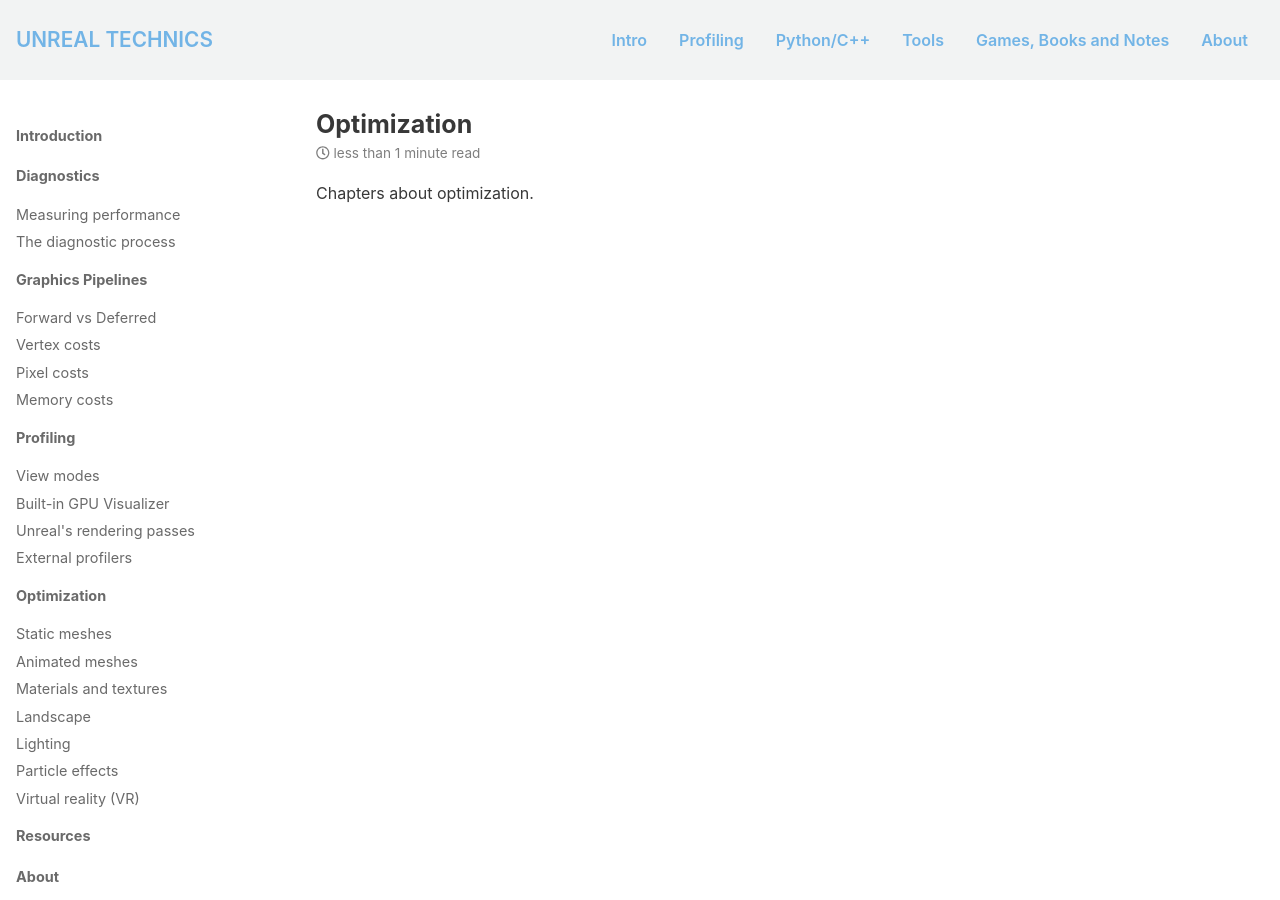
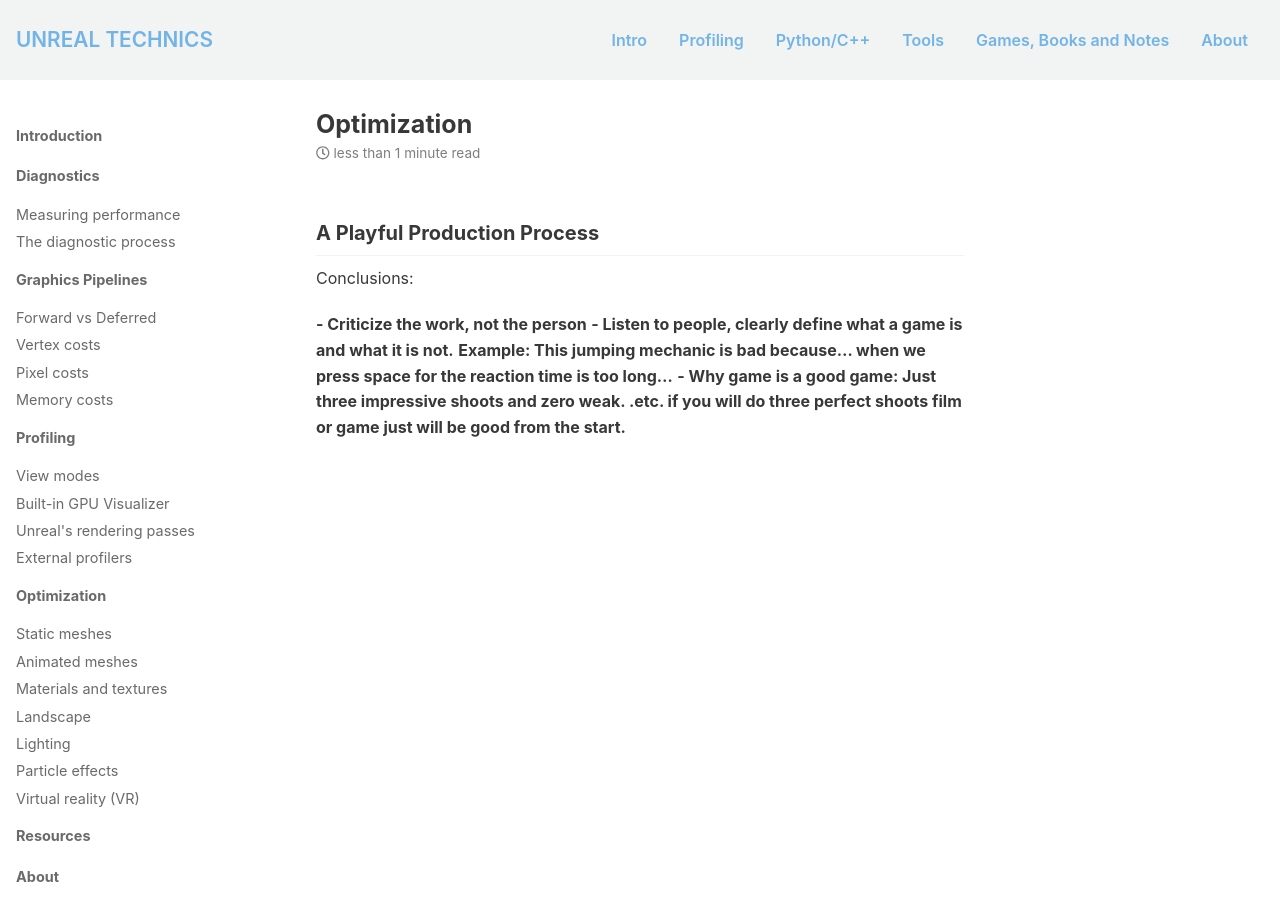
Before and after one commit to AdamKomarowski/unrealtechart, a Jekyll site: the page built from book/optimization/index.md, in a window 1280 px wide and 900 px high. Built offline with Jekyll 4.4.1, drawn with Linux system fonts in a browser that asks for light colours; nearby versions of some CDN libraries.

Commit message:
Update index.md
Description for APPP

```diff
--- a/book/optimization/index.md
+++ b/book/optimization/index.md
@@ -5,4 +5,11 @@ permalink: "/book/optimization/"
 ---
 
 
-Chapters about optimization.
+## A Playful Production Process
+
+Conclusions:
+
+__- Criticize the work, not the person__
+__- Listen to people, clearly define what a game is and what it is not.__
+__Example: This jumping mechanic is bad because... when we press space for the reaction time is too long...__
+__- Why game is a good game: Just three impressive shoots and zero weak. .etc. if you will do three perfect shoots film or game just will be good from the start.__
```
